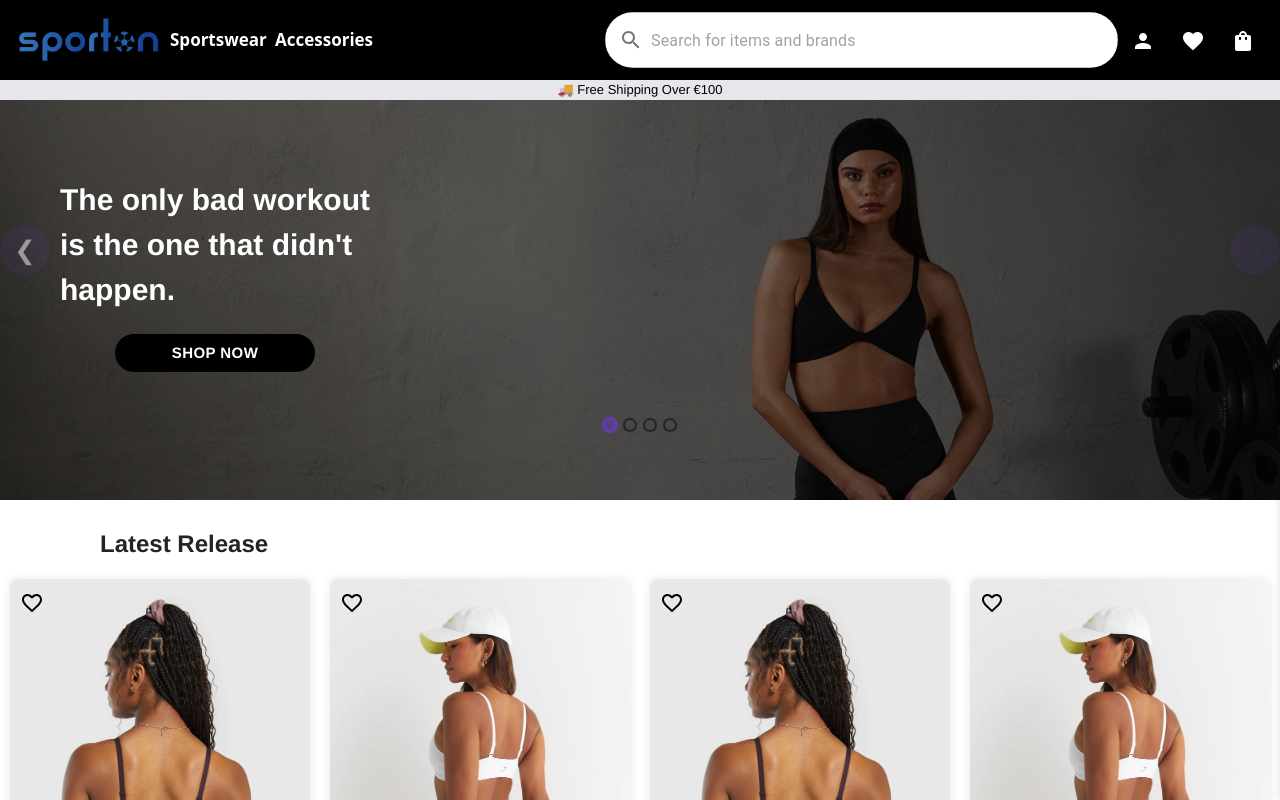
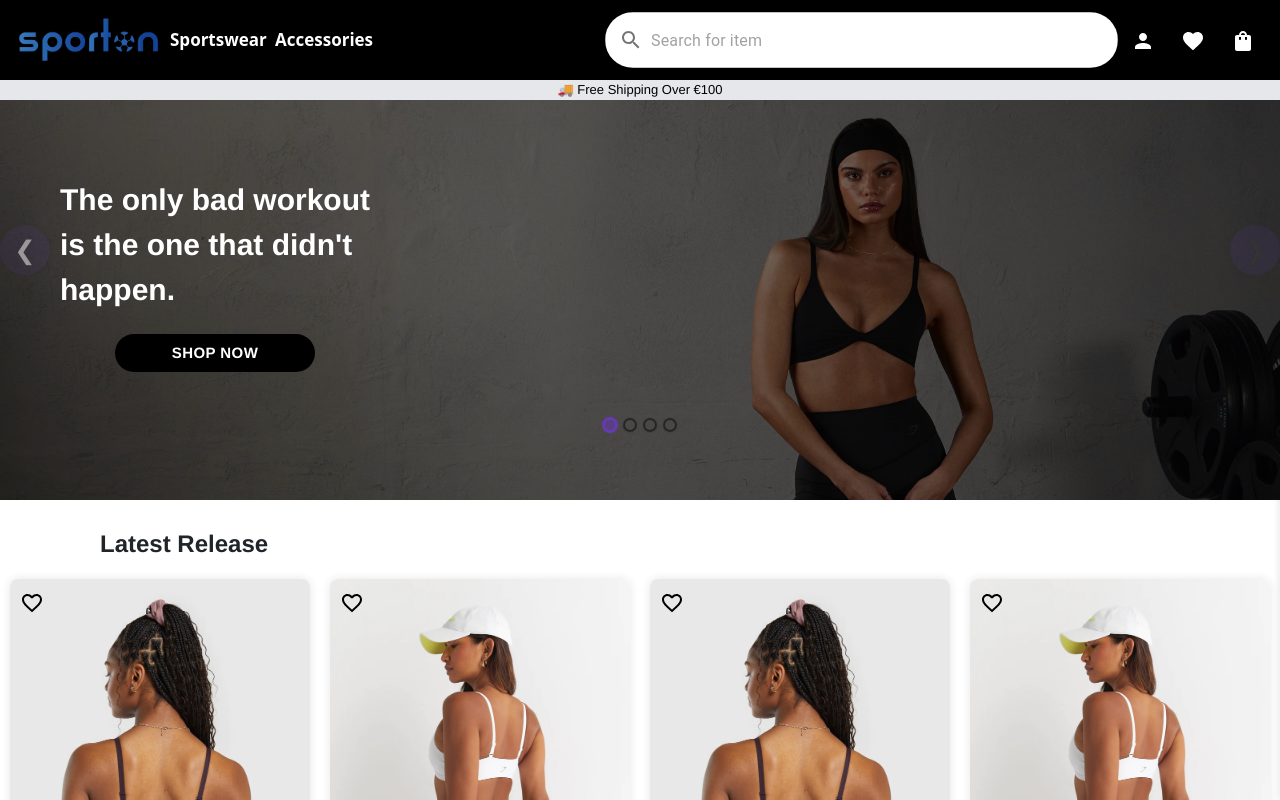
Before and after one commit to sannyralph/e-commerce, a React (Create React App) app: page / in a window 1280 px wide. Shown: the top 800 px of the page. Built offline with nearby package versions, Linux system fonts and the light colour scheme.

Commit message:
search section edit

```diff
--- a/src/components/Navbar/navBar.jsx
+++ b/src/components/Navbar/navBar.jsx
@@ -82,7 +82,7 @@ const NavBarz = () => {
             value={search}
             onChange={(event) => setSearch(event.target.value)}
             className="Textfield"
-            placeholder="Search for items and brands"
+            placeholder="Search for item"
             InputProps={{
               startAdornment: (
                 <InputAdornment position="start">
```
